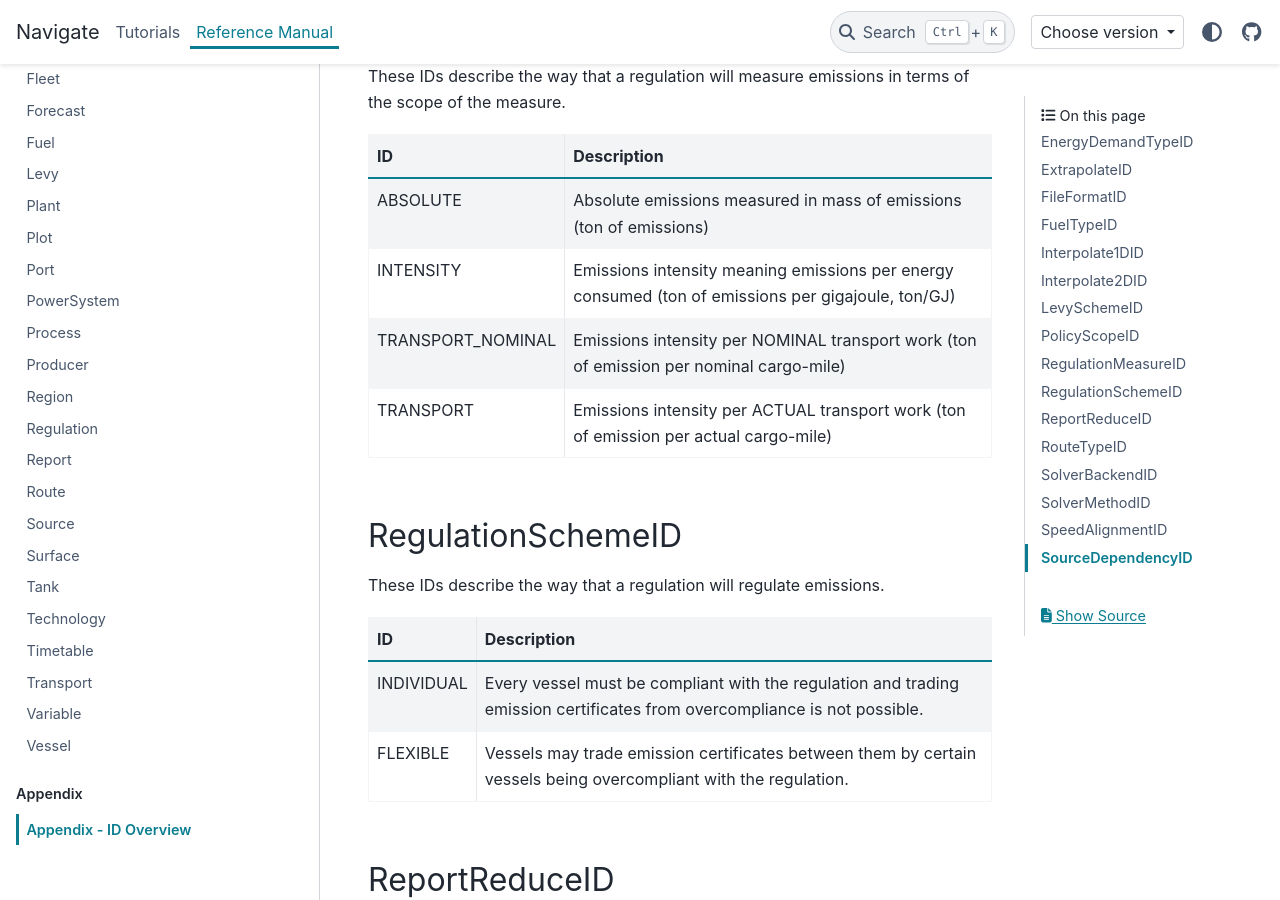
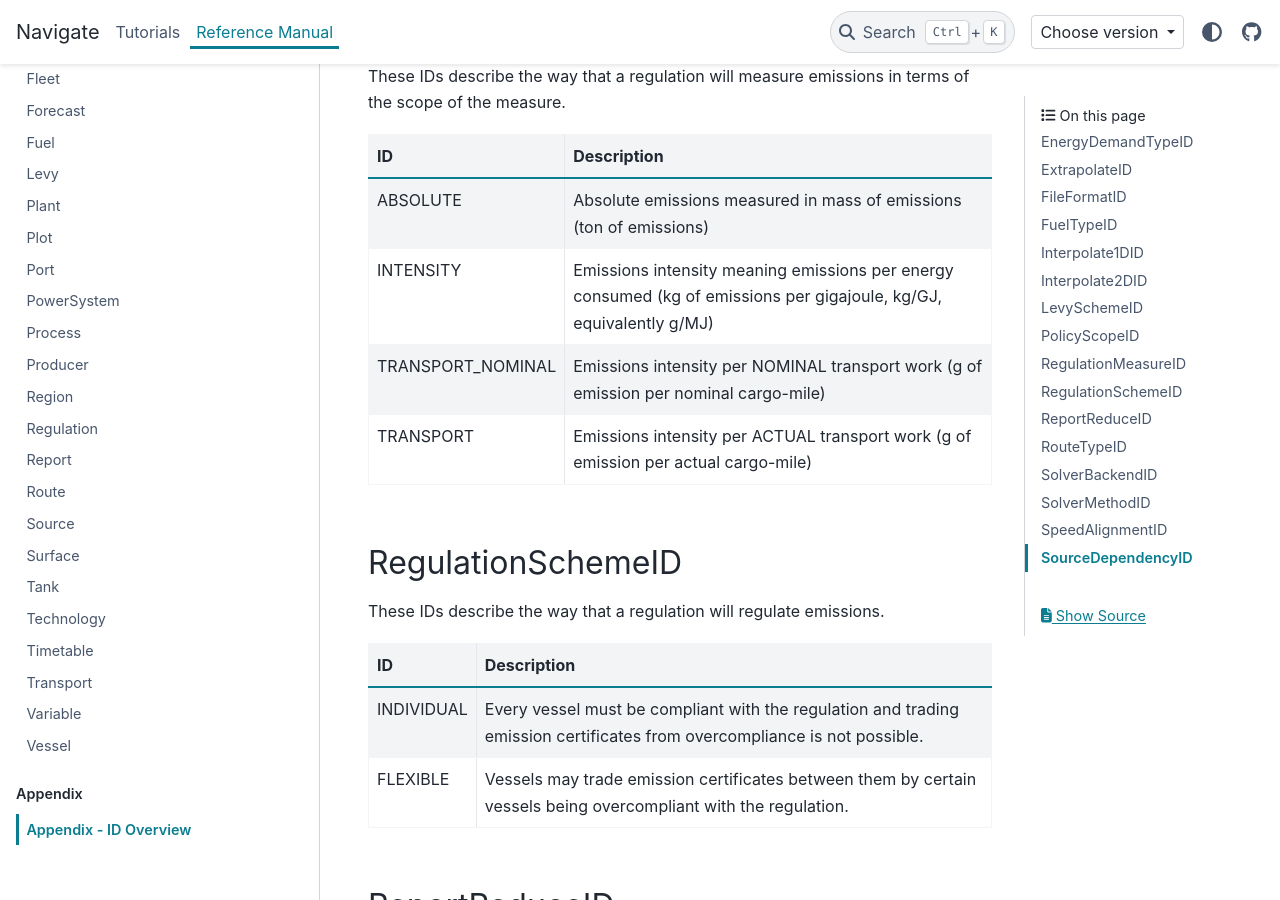
Before and after one commit to zerocarbonshipping/navigate-zcs, a Sphinx documentation site: the page built from docs/reference_manual/appendix_ids.md, in a window 1280 px wide and 900 px high, scrolled down 3943 px. Built offline with Sphinx 7.4.7 and the PyData theme 0.15.4, drawn with Linux system fonts in a browser that asks for light colours.

Commit message:
Correct the regulation measure units in the reference manual
The `RegulationMeasureID` appendix and the regulation report-property
footnote stated units the code contradicts. `docs/reference_manual/
regulation.md` was already right, so the manual disagreed with itself.

INTENSITY is kg/GJ, equivalently g/MJ, not ton/GJ.
`navigate/bunker/coefficients.py:190` folds the threshold into the
constraint coefficient as `thresholds[(r, v)] / TON_TO_KG *
effective_lhv[...]` against a zero right-hand side. `effective_lhv` is
GJ per ton of fuel and the coefficient is ton-emission per ton-fuel, so
`threshold / 1000` carries ton/GJ and the threshold itself is kg/GJ.
The committed targets agree: `assumptions/defaults/installation/
Forecast/fuel_eu_target_reduction.inc` is annotated `# Unit: gCO2eq/MJ`
with `Multiplier = 91.16`.

TRANSPORT and TRANSPORT_NOMINAL are grams per cargo-mile, not tons.
`navigate/bunker/constraints/regulation_terms.py:237` and `:247` divide
the cargo-miles by `TON_TO_GRAM` before `rhs = threshold *
vessel_measure`, against a ton-valued emission expression. The CII
multipliers in `assumptions/defaults/installation/Regulation/cii.inc`
are the IMO required values, published in g CO2 per dwt-nautical-mile.

ABSOLUTE is tons and was already correct. The plot axis labels at
`navigate/output/plots/regulation_compliance.py:137-148` already read
`kg/GJ` and `g/cargo-mile`.

The footnote also gave both transport measures `USD/cargo-nautical
mile`, a cost unit copied onto an emission measure.

Documentation only; no behaviour and no result changes.

Co-Authored-By: Claude Opus 5 <noreply@anthropic.com>

```diff
--- a/docs/reference_manual/appendix_ids.md
+++ b/docs/reference_manual/appendix_ids.md
@@ -101,9 +101,9 @@ These IDs describe the way that a regulation will measure emissions in terms of
 | ID | Description |
 | --- | --- |
 | ABSOLUTE | Absolute emissions measured in mass of emissions (ton of emissions) |
-| INTENSITY | Emissions intensity meaning emissions per energy consumed (ton of emissions per gigajoule, ton/GJ) |
-| TRANSPORT\_NOMINAL | Emissions intensity per NOMINAL transport work (ton of emission per nominal cargo-mile) |
-| TRANSPORT | Emissions intensity per ACTUAL transport work (ton of emission per actual cargo-mile) |
+| INTENSITY | Emissions intensity meaning emissions per energy consumed (kg of emissions per gigajoule, kg/GJ, equivalently g/MJ) |
+| TRANSPORT\_NOMINAL | Emissions intensity per NOMINAL transport work (g of emission per nominal cargo-mile) |
+| TRANSPORT | Emissions intensity per ACTUAL transport work (g of emission per actual cargo-mile) |
 
 ## RegulationSchemeID
 
```
Also changed, not shown: CHANGELOG.md (+9 -0 lines), docs/reference_manual/report.md (+1 -1 lines).
